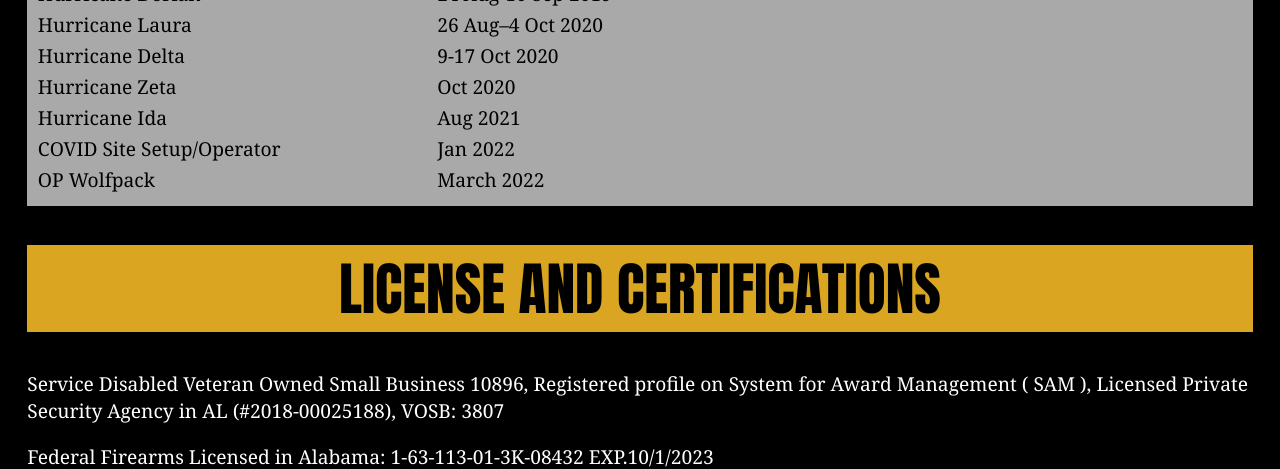
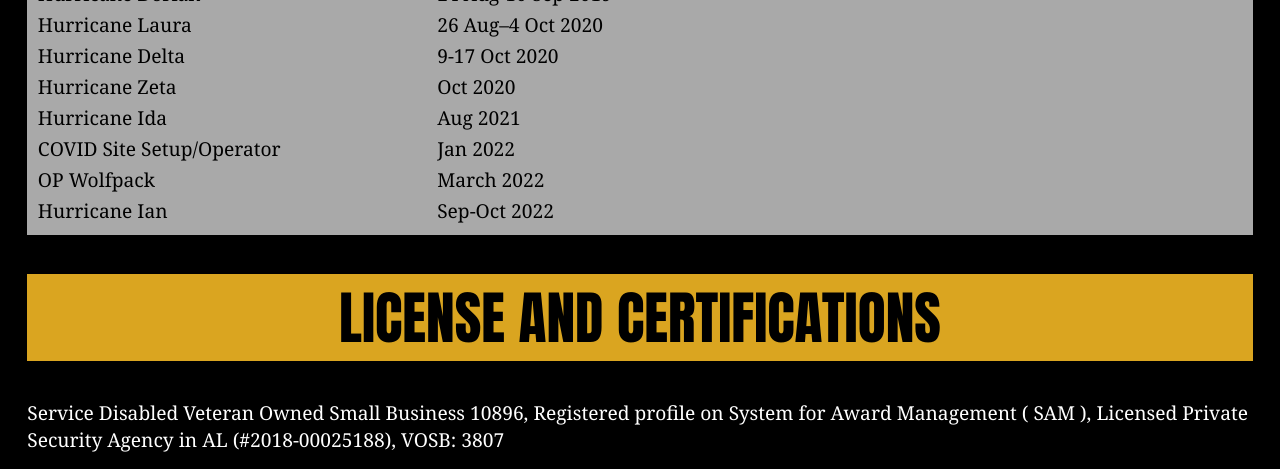
Before and after one commit to cierrasmith/KRSG, a plain HTML site: page index.html in a window 1280 px wide. Shown: the part 2945-3414 px from the top of the page. Drawn offline with Linux system fonts and the light colour scheme.

Commit message:
Update index.html

```diff
--- a/index.html
+++ b/index.html
@@ -131,7 +131,11 @@
                 <tr>
                     <td>OP Wolfpack</td>
                     <td>March 2022</td>
+                </tr>
                 <tr>
+                    <td>Hurricane Ian</td>
+                    <td>Sep-Oct 2022</td>
+                </tr>
             </table>
         </div>
 
```
